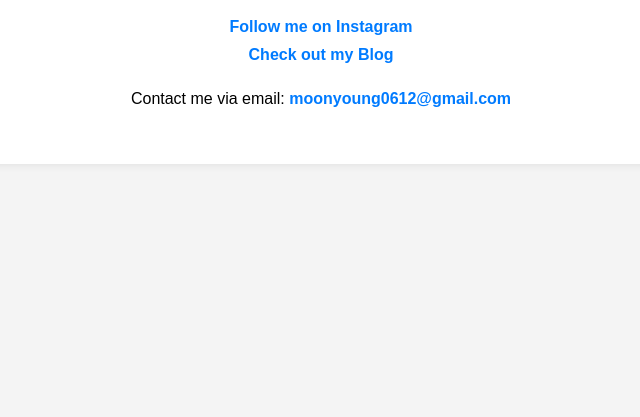
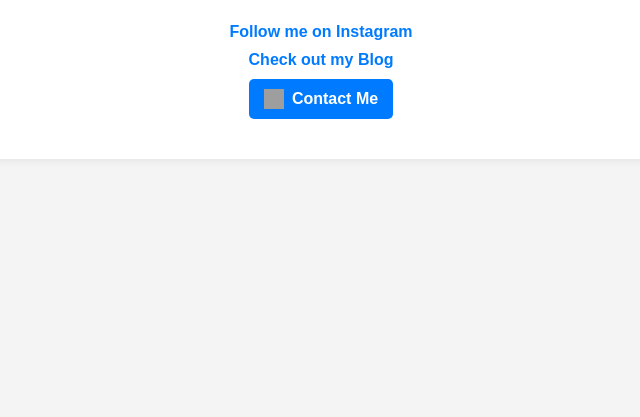
Before and after one commit to ymoonyoung/ymoonyoung.github.io, a plain HTML site: page index.html in a window 1280 px wide. Shown: the part 399-816 px from the top of the page, without its empty margins (319-959 px from the left). Drawn offline with Linux system fonts and the light colour scheme; grey boxes are pictures that could not be loaded.

Commit message:
Update index.html

```diff
--- a/index.html
+++ b/index.html
@@ -29,6 +29,23 @@
             color: #007bff;
             font-weight: bold;
         }
+        .email-button {
+            display: inline-flex;
+            align-items: center;
+            justify-content: center;
+            margin-top: 10px;
+            padding: 10px 15px;
+            background-color: #007bff;
+            color: white;
+            border-radius: 5px;
+            text-decoration: none;
+            font-weight: bold;
+        }
+        .email-button img {
+            width: 20px;
+            height: 20px;
+            margin-right: 8px;
+        }
     </style>
 </head>
 <body>
@@ -39,7 +56,9 @@
         <br>
         <a href="https://blog.naver.com/ymoonyoung" target="_blank">Check out my Blog</a>
         <br>
-        <p>Contact me via email: <a href="mailto:moonyoung0612@gmail.com">moonyoung0612@gmail.com</a></p>
+        <a href="mailto:moonyoung0612@gmail.com" class="email-button">
+            <img src="https://cdn-icons-png.flaticon.com/512/732/732200.png" alt="Email Icon"> Contact Me
+        </a>
     </div>
 </body>
 </html>
```
